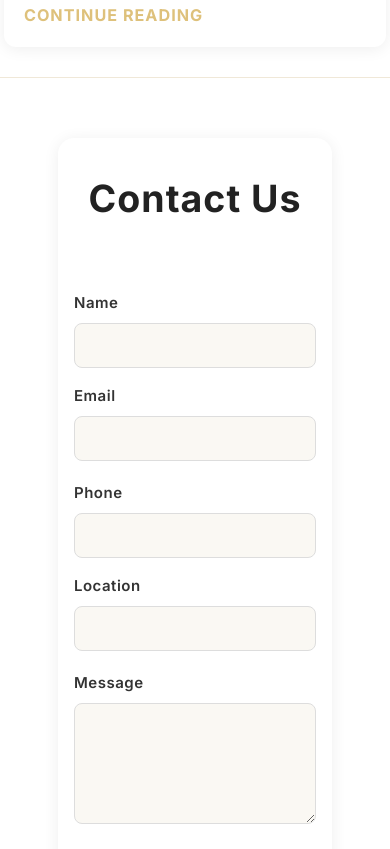
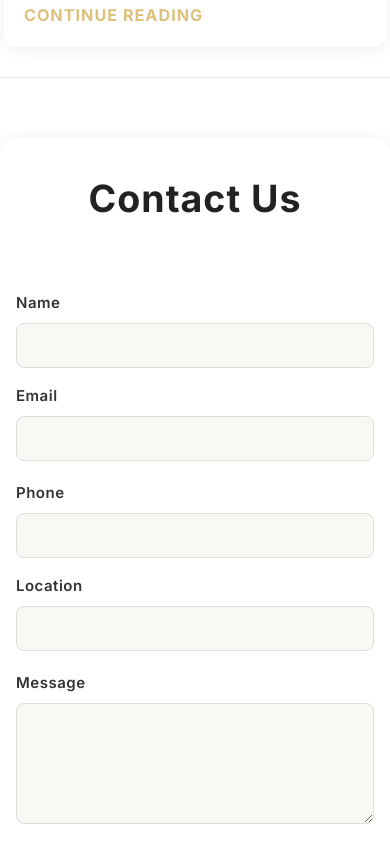
Before and after one commit to sezinercem/ckupholstery, a website: page public/index.html in a window 390 px wide. Shown: the part 3771-4620 px from the top of the page. Drawn offline with Linux system fonts and the light colour scheme.

Commit message:
Update contact form mobile styles in styles.css

```diff
--- a/public/css/styles.css
+++ b/public/css/styles.css
@@ -824,6 +824,16 @@ footer {
     }
 }
 
+/* Contact Section Mobile Styles - add this to your existing contact section styles */
+@media (max-width: 700px) {
+    .contact-container {
+        min-width: 0; /* Allow it to shrink on small screens */
+        padding: 0 8px;
+        width: calc(100vw - 16px); /* Make it 50px+ wider on mobile */
+        max-width: calc(100vw - 16px);
+    }
+}
+
 /* Footer Quick Links - Matches blog.html exactly */
 .footer-quick-links {
     display: none;
```
Also changed, not shown: public/blog-furniture-restoration.html (+0 -15 lines).
